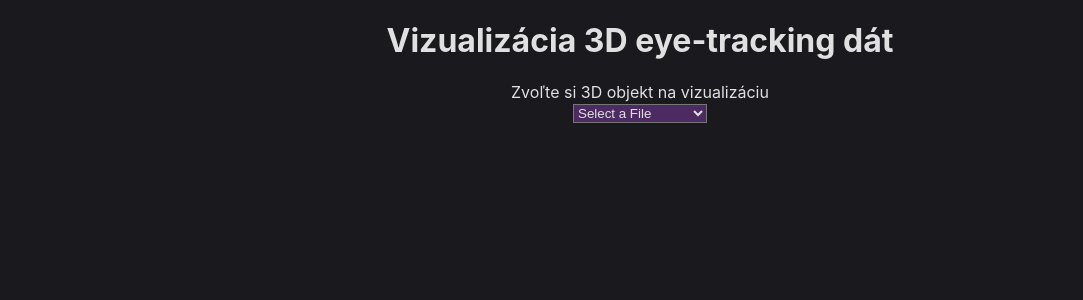
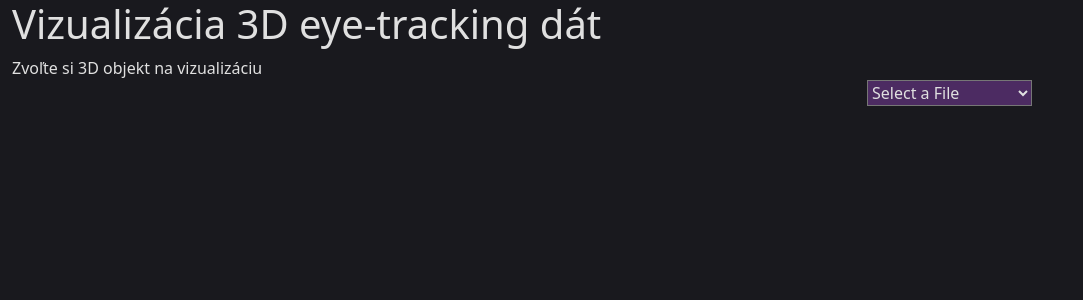
Before and after one commit to DSWagner/VD, a React (Create React App) app: page / in a window 1280 px wide. Shown: the top 300 px of the page, without its empty margins (0-1083 px from the left). Built offline with nearby package versions, Linux system fonts and the light colour scheme.

Commit message:
bootstrap grid formating

```diff
--- a/package.json
+++ b/package.json
@@ -6,6 +6,7 @@
     "@testing-library/jest-dom": "^5.17.0",
     "@testing-library/react": "^13.4.0",
     "@testing-library/user-event": "^13.5.0",
+    "bootstrap": "^5.3.3",
     "react": "^18.2.0",
     "react-dom": "^18.2.0",
     "react-scripts": "5.0.1",
--- a/src/App.css
+++ b/src/App.css
@@ -3,8 +3,8 @@
 }
 
 body {
-  background-color: #19191e; /* replace with your desired color */
-  color: #e0e0e0;
+  background-color: #19191e !important;/* replace with your desired color */
+  color: #e0e0e0 !important;
 }
 
 .canvas-container {
--- a/src/App.js
+++ b/src/App.js
@@ -32,12 +32,19 @@ function App() {
   };
 
   return (
-    <div className="App">
+    // <div className="App"></div>
+    <div className="App" className="container" style={{margin: 0}}>
+      <div className="row">
         <h1>Vizualizácia 3D eye-tracking dát</h1>
         <div>Zvoľte si 3D objekt na vizualizáciu</div>
-      <div>
-        <ModelSelector onFileSelected={handleFileSelected} />
       </div>
+
+      <div className="row">
+        <div className="col-3">
+          {/* Statistiky sem */}
+        </div>
+
+        <div className="col-6">
           {selectedFile && (
             <>
               {/* <div>Zvolený objekt: {selectedFile}</div> */}
@@ -51,6 +58,15 @@ function App() {
               />
             </>
           )}
+        </div>
+
+        <div className="col-3">
+          <div className="row">
+            <div>
+              <ModelSelector onFileSelected={handleFileSelected} />
+            </div>
+          </div>
+          <div className="row">
             {selectedFile && ( // Only show the observer selector if a file is selected
               <>
                 <div>Zvoľte si ID pozorovateľa</div>
@@ -77,6 +93,9 @@ function App() {
               </>
             )}
           </div>
+        </div>
+      </div>
+    </div>
   );
 }
 
--- a/src/index.js
+++ b/src/index.js
@@ -3,6 +3,8 @@ import ReactDOM from 'react-dom/client';
 import './index.css';
 import App from './App';
 import reportWebVitals from './reportWebVitals';
+import 'bootstrap/dist/css/bootstrap.min.css';
+
 
 const root = ReactDOM.createRoot(document.getElementById('root'));
 root.render(
```
Also changed, not shown: 1 other file (tests, documents, lock files or other folders). Lines whose indentation alone changed are shown as unchanged.
